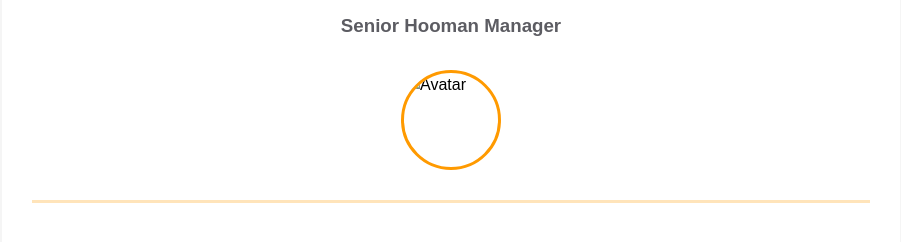
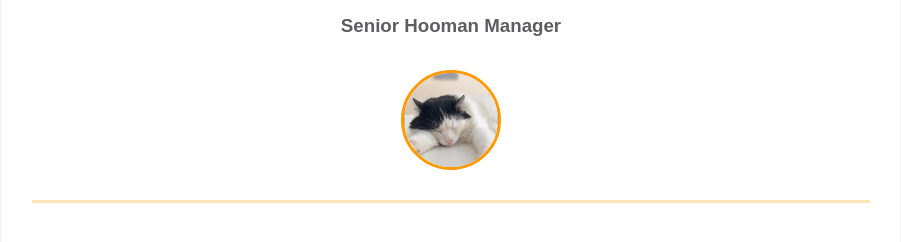
Before and after one commit to PavloVlasiuk/homepage, a plain HTML site: page index.html in a window 1280 px wide. Shown: the part 132-374 px from the top of the page, without its empty margins (189-1090 px from the left). Drawn offline with Linux system fonts and the light colour scheme.

Commit message:
Created folder assets and added image for contact avatar

```diff
--- a/index.html
+++ b/index.html
@@ -18,7 +18,7 @@
                 <div class="contact-info__block"></div>
 
                 <div class="contact-info__block contact-info__block--center">
-                  <img class="contact-info__avatar" src="assets/avatar.png" alt="Avatar" />
+                  <img class="contact-info__avatar" src="assets/bulka.png" alt="Avatar" />
                 </div>
 
                 <div class="contact-info__block"></div>
```
Also changed, not shown: assets/bulka.png (added).
